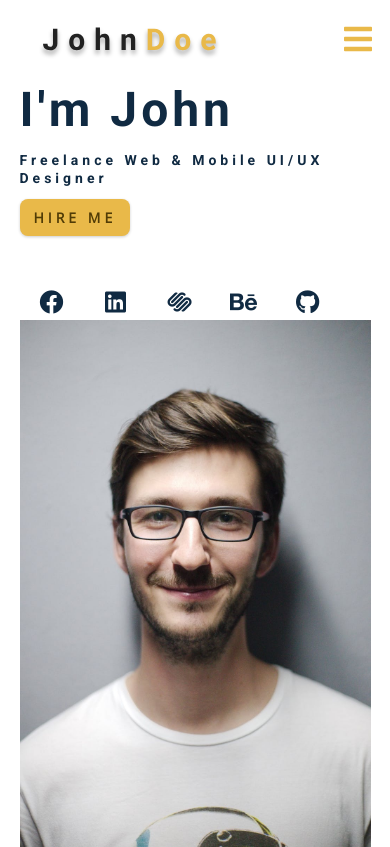
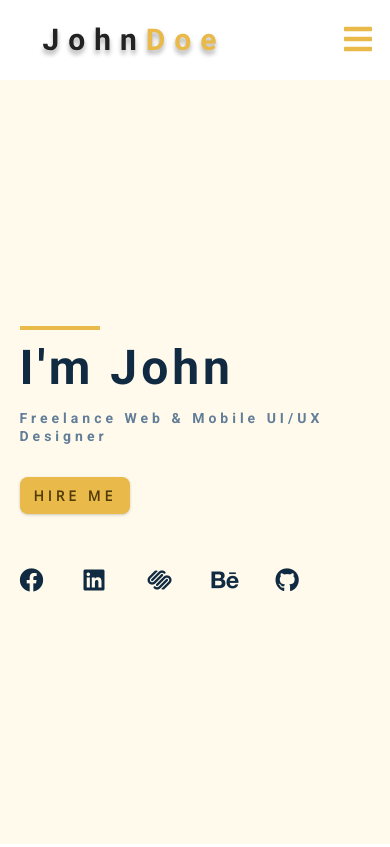
Before and after one commit to adarshshivhar/portfolio, a plain HTML site: page index.html in a window 390 px wide. Drawn offline with nearby package versions, Linux system fonts and the light colour scheme.

Commit message:
Hero CSS Small Screen

```diff
--- a/css/styles.css
+++ b/css/styles.css
@@ -164,7 +164,16 @@ p {
     width: 95vw;
   }
 }
-/* added during recording */
+/* added */
+
+.underline {
+  width: 5rem;
+  height: 0.25rem;
+  margin-bottom: 1.25rem;
+  background: var(--clr-primary-5);
+  margin-left: auto;
+  margin-right: auto;
+}
 
 /*
 ===============
@@ -336,6 +345,36 @@ Hero
 */
 /* underline added to globals */
 
+.hero .underline {
+  margin-bottom: 0.5rem;
+  margin-left: 0;
+}
+
+.hero-img {
+  display: none;
+}
+
+.hero {
+  background: var(--clr-primary-10);
+}
+
+.hero-center {
+  min-height: calc(100vh - 5rem);
+  display: grid;
+  place-items: center;
+}
+
+.hero-info h4 {
+  color: var(--clr-grey-5);
+}
+
+.hero-icons {
+  justify-items: start;
+}
+
+.hero-btn {
+  margin-top: 1.25rem;
+}
 /*
 ===============
 About
--- a/index.html
+++ b/index.html
@@ -101,7 +101,7 @@
           <h1>i'm john</h1>
           <h4>freelance web & mobile UI/UX Designer</h4>
           <a href="contact.html" class="btn hero-btn">hire me</a>
-          <ul class="social-icons hero-icon">
+          <ul class="social-icons hero-icons">
             <li>
               <a href="#" class="social-icon">
                 <i class="fab fa-facebook"></i>
```
